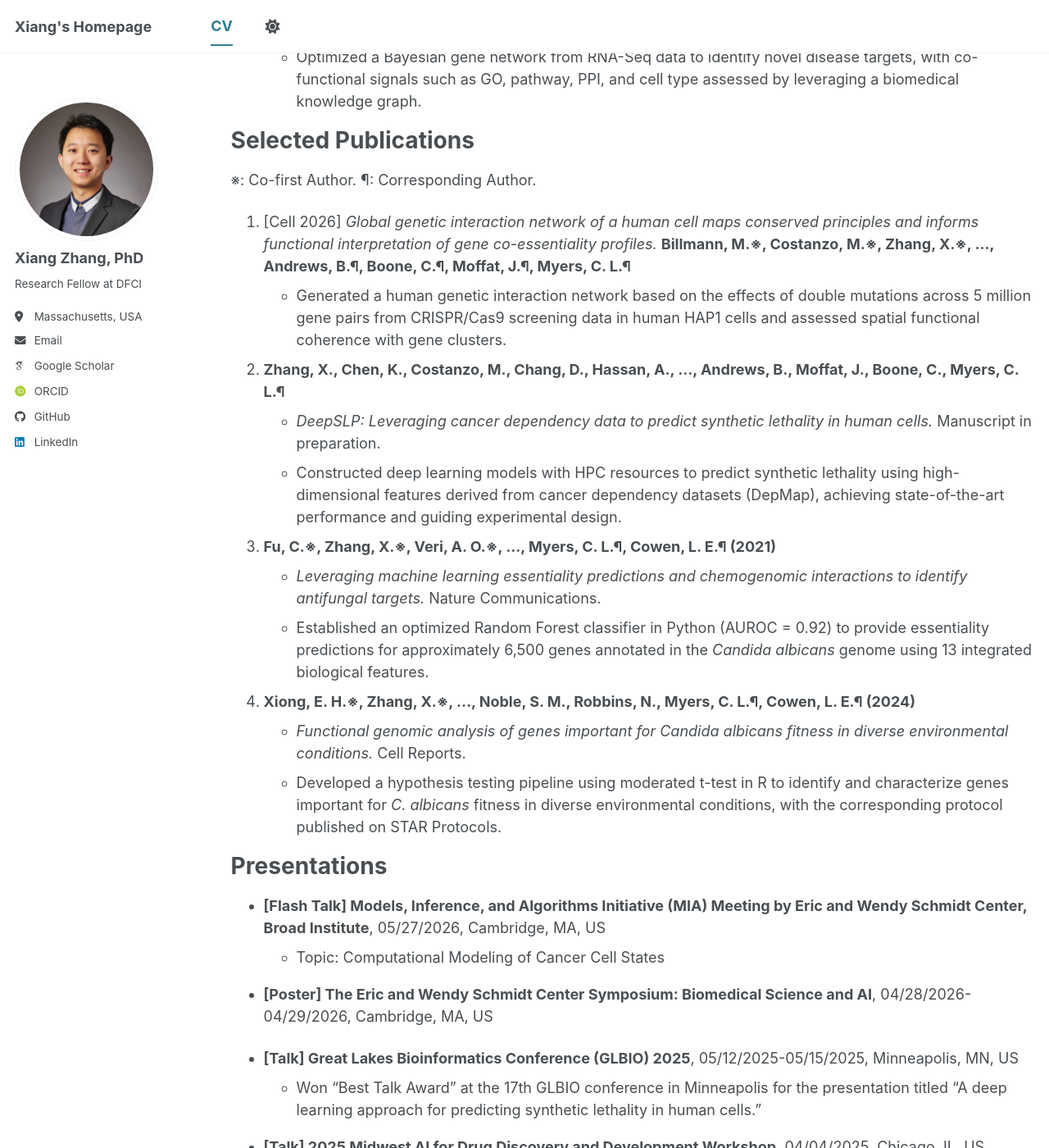
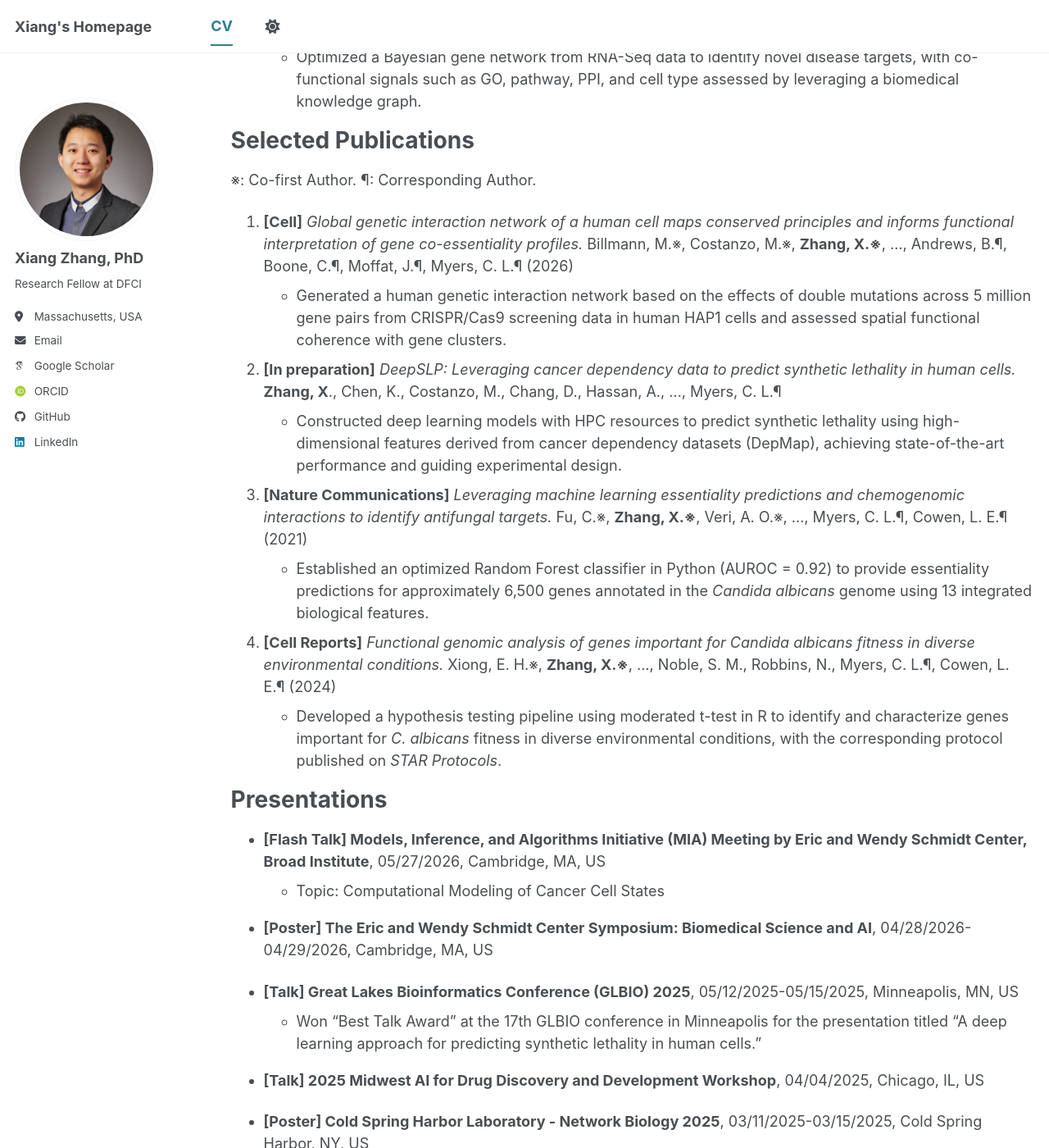
Before and after one commit to Karashan/Karashan.github.io, a Jekyll site: the page built from _pages/cv.md, in a window 1280 px wide and 1400 px high, scrolled down 855 px. Shown: the whole window at 82% size. Built offline with Jekyll 4.4.1, drawn with Linux system fonts in a browser that asks for light colours; some web fonts are replaced; a script bundle is joined from its source files by our own code; library files that are not in the unit come from our copies.

Commit message:
Update cv.md

```diff
--- a/_pages/cv.md
+++ b/_pages/cv.md
@@ -38,20 +38,17 @@ Selected Publications
 ======
 ※: Co-first Author. ¶: Corresponding Author.
 
-1. [Cell 2026] *Global genetic interaction network of a human cell maps conserved principles and informs functional interpretation of gene co-essentiality profiles.* **Billmann, M.※, Costanzo, M.※, Zhang, X.※,  ..., Andrews, B.¶, Boone, C.¶, Moffat, J.¶, Myers, C. L.¶**
+1. **[Cell]** *Global genetic interaction network of a human cell maps conserved principles and informs functional interpretation of gene co-essentiality profiles.* Billmann, M.※, Costanzo, M.※, **Zhang, X.※**,  ..., Andrews, B.¶, Boone, C.¶, Moffat, J.¶, Myers, C. L.¶ (2026)
    * Generated a human genetic interaction network based on the effects of double mutations across 5 million gene pairs from CRISPR/Cas9 screening data in human HAP1 cells and assessed spatial functional coherence with gene clusters.
 
-2. **Zhang, X., Chen, K., Costanzo, M., Chang, D., Hassan, A., ..., Andrews, B., Moffat, J., Boone, C.,  Myers, C. L.¶**
-   * *DeepSLP: Leveraging cancer dependency data to predict synthetic lethality in human cells.* Manuscript in preparation.
+2. **[In preparation]** *DeepSLP: Leveraging cancer dependency data to predict synthetic lethality in human cells.* **Zhang, X**., Chen, K., Costanzo, M., Chang, D., Hassan, A., ...,  Myers, C. L.¶
    * Constructed deep learning models with HPC resources to predict synthetic lethality using high-dimensional features derived from cancer dependency datasets (DepMap), achieving state-of-the-art performance and guiding experimental design.
 
-3. **Fu, C.※, Zhang, X.※, Veri, A. O.※, ..., Myers, C. L.¶, Cowen, L. E.¶ (2021)**
-   * *Leveraging machine learning essentiality predictions and chemogenomic interactions to identify antifungal targets.* Nature Communications.
+3. **[Nature Communications]** *Leveraging machine learning essentiality predictions and chemogenomic interactions to identify antifungal targets.* Fu, C.※, **Zhang, X.※**, Veri, A. O.※, ..., Myers, C. L.¶, Cowen, L. E.¶ (2021)
    * Established an optimized Random Forest classifier in Python (AUROC = 0.92) to provide essentiality predictions for approximately 6,500 genes annotated in the *Candida albicans* genome using 13 integrated biological features.
 
-4. **Xiong, E. H.※, Zhang, X.※, ..., Noble, S. M., Robbins, N., Myers, C. L.¶, Cowen, L. E.¶ (2024)**
-   * *Functional genomic analysis of genes important for Candida albicans fitness in diverse environmental conditions.* Cell Reports.
-   * Developed a hypothesis testing pipeline using moderated t-test in R to identify and characterize genes important for *C. albicans* fitness in diverse environmental conditions, with the corresponding protocol published on STAR Protocols.
+4. **[Cell Reports]** *Functional genomic analysis of genes important for Candida albicans fitness in diverse environmental conditions.* Xiong, E. H.※, **Zhang, X.※**, ..., Noble, S. M., Robbins, N., Myers, C. L.¶, Cowen, L. E.¶ (2024)
+   * Developed a hypothesis testing pipeline using moderated t-test in R to identify and characterize genes important for *C. albicans* fitness in diverse environmental conditions, with the corresponding protocol published on *STAR Protocols*.
 
 Presentations
 ======
```
